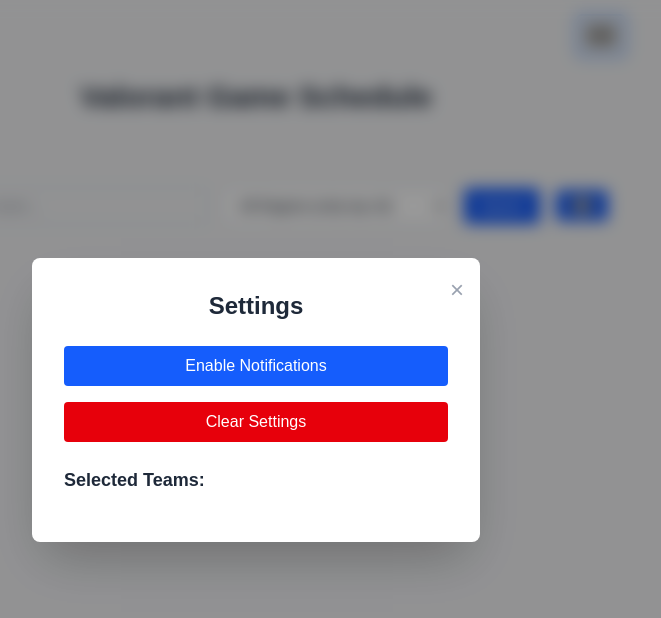
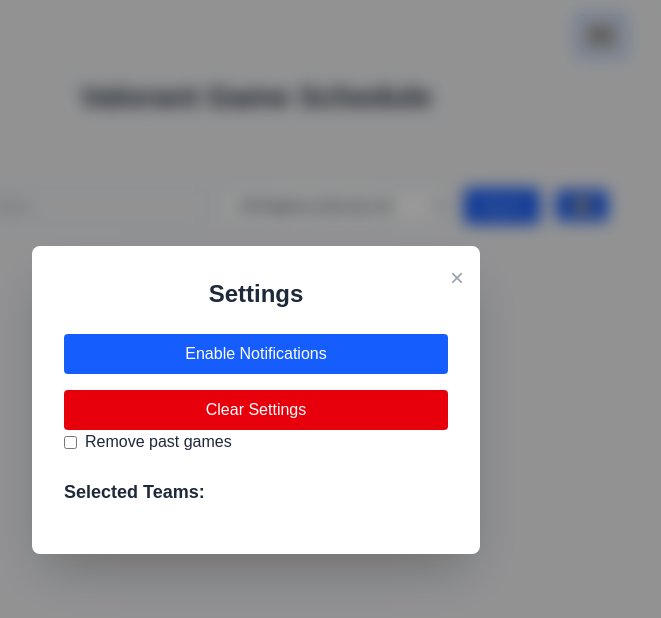
Before and after one commit to czlabinger/vlr-notify, a Next.js app: page / in a window 1280 px wide. Both pictures are taken after a click on the button 985 px from the left and 35 px from the top of the page. Shown: the top 618 px of the page, without its empty margins (384-1045 px from the left). Built offline with nearby package versions, Linux system fonts and the light colour scheme; grey boxes are pictures that could not be loaded.

Commit message:
Added autoRemove for past games

```diff
--- a/src/app/Components/GameContext.tsx
+++ b/src/app/Components/GameContext.tsx
@@ -3,16 +3,19 @@ import React, { createContext, useState, ReactNode } from "react";
 interface GameContextProps {
     games: ListElement[];
     setGames: (value: ListElement[]) => void;
+    autoRemove: boolean;
+    setAutoRemove: (value: boolean) => void;
 }
 
 export const GameContext = createContext<GameContextProps | undefined>(undefined);
 
 export const GameProvider = ({ children }: { children: ReactNode }) => {
     const [games, setGames] = useState<ListElement[]>([]);
+    const [autoRemove, setAutoRemove] = useState<boolean>(false);
 
     return (
         <GameContext.Provider
-        value={{ games, setGames }}
+        value={{ games, setGames, autoRemove, setAutoRemove }}
         >
         {children}
         </GameContext.Provider>
--- a/src/app/Components/GameList.tsx
+++ b/src/app/Components/GameList.tsx
@@ -52,7 +52,17 @@ const GameList = () => {
 
     useEffect(() => {
         const stored = localStorage.getItem("games");
-        if (stored) setGames(JSON.parse(stored));
+
+        if (stored) {
+            let saved = JSON.parse(stored);
+            if (localStorage.getItem("autoRemove") === "true") {
+                const now = Date.now();
+                saved = saved.filter((game: ListElement) => new Date(game.date).getTime() > now);
+            }
+            setGames(saved);
+            localStorage.setItem("games", JSON.stringify(saved));
+        }
+
 
         if (Notification.permission !== "granted") {
             Notification.requestPermission();
@@ -63,7 +73,7 @@ const GameList = () => {
         if (typeof window !== "undefined") {
             setUrl(window.location.href);
         }
-    }, []);
+    }, [setGames]);
 
     const handleSubmit = async (e: React.FormEvent<HTMLFormElement>) => {
         e.preventDefault();
@@ -170,6 +180,7 @@ const GameList = () => {
                     disabled={loading}
                     className="bg-blue-600 text-white text-sm px-4 py-2 rounded hover:bg-blue-700 transition disabled:bg-blue-300"
                     onClick={refreshGames}
+                    title='Fetch new games'
                 >
                     <Image src={url + "/images/refresh.png"} width={20} height={20} alt="Refresh Icon" />
                 </button>
--- a/src/app/Components/SettingsButton.tsx
+++ b/src/app/Components/SettingsButton.tsx
@@ -25,7 +25,7 @@ const SettingsButton = () => {
             <button
                 onClick={() => setIsOpen(true)}
                 className="p-2 rounded hover:bg-gray-200 dark:hover:bg-gray-700 transition focus:outline-none focus:ring-2 focus:ring-blue-500"
-                aria-label="Open settings"
+                title='Open Settings'
             >
                 <SettingsIcon />
 
--- a/src/app/Components/SettingsModal.tsx
+++ b/src/app/Components/SettingsModal.tsx
@@ -22,8 +22,9 @@ const SettingsModal: React.FC<SettingsModalProps> = ({
 
   const [games, setGames] = [context.games, context.setGames];
   const [teamChecks, setTeamChecks] = useState<Record<string, boolean>>({});
+  const [autoRemove, setAutoRemove] = [context.autoRemove, context.setAutoRemove]
 
-    const uniqueTeams = Array.from(
+  const uniqueTeams = Array.from(
     new Map(
       games
         .map(game => game.teams[0])
@@ -32,13 +33,26 @@ const SettingsModal: React.FC<SettingsModalProps> = ({
     ).values()
   );
 
+  const handleToggleautoHide = (value: boolean) => {
+    setAutoRemove(value);
+    localStorage.setItem('autoHide', value.toString());
+    if (value) {
+        const now = Date.now();
+        setGames(games.filter((game: ListElement) => new Date(game.date).getTime() > now));
+      } else {
+        setGames(games);
+      }
+    localStorage.setItem('games', JSON.stringify(games));
+  }
+
   useEffect(() => {
-  function handleClickOutside(event: MouseEvent) {
+    function handleClickOutside(event: MouseEvent) {
       if (modalRef.current && !modalRef.current.contains(event.target as Node)) {
         onClose();
       }
     }
 
+    setAutoRemove(localStorage.getItem("autoHide") === "true" || false);
     setTeamChecks(localStorage.getItem("gameChecks") ? JSON.parse(localStorage.getItem("gameChecks") as string) : {});
 
     const updatedChecks = {
@@ -145,6 +159,21 @@ const SettingsModal: React.FC<SettingsModalProps> = ({
           </button>
         </div>
 
+        <div className="flex gap-2 items-center">
+          <input
+            type="checkbox"
+            id='auto-remove-games'
+            checked={autoRemove}
+            onChange={() => handleToggleautoHide(!autoRemove)}
+          />
+          <label
+            htmlFor='auto-remove-games'
+            className="text-gray-800 dark:text-gray-100"
+          >
+            Remove past games
+          </label>
+        </div>
+
         <div className="mt-6">
           <h2 className="text-lg font-semibold text-gray-800 dark:text-gray-100 mb-4">Selected Teams:</h2>
         </div>
```
